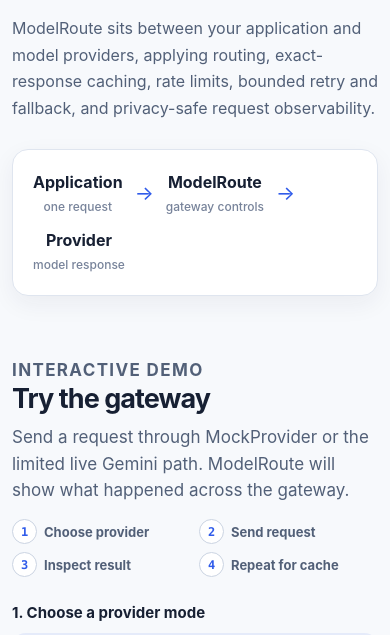
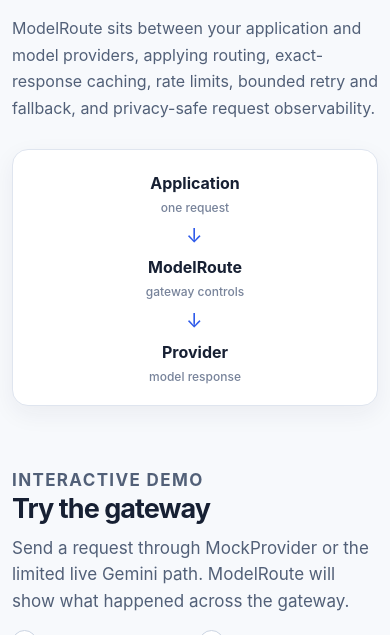
Before and after one commit to ayushgoel001/ModelRoute, a FastAPI app: page / in a window 390 px wide. Shown: the part 358-993 px from the top of the page. Run offline with FastAPI, Linux system fonts and the light colour scheme.

Commit message:
fix: align architecture diagrams

```diff
--- a/app/templates/index.html
+++ b/app/templates/index.html
@@ -49,10 +49,11 @@
     .eyebrow { margin: 0 0 12px; color: var(--blue); font-size: 13px; font-weight: 750; letter-spacing: .08em; text-transform: uppercase; }
     h1 { max-width: 860px; margin: 0; font-size: clamp(38px,4.5vw,54px); line-height: 1.08; letter-spacing: -.045em; }
     .hero-copy { max-width: 820px; margin: 20px 0 0; color: var(--text-soft); font-size: 18px; line-height: 1.65; }
-    .architecture-hint { display: flex; align-items: center; justify-content: center; gap: 12px; min-height: 92px; padding: 20px; border: 1px solid var(--line); border-radius: 16px; background: var(--surface); box-shadow: var(--shadow-soft); }
-    .architecture-node { font-weight: 700; text-align: center; }
-    .architecture-node span { display: block; margin-top: 3px; color: var(--text-faint); font-size: 12px; font-weight: 500; }
-    .architecture-arrow { color: var(--blue); font-size: 20px; }
+    .architecture-hint { display: grid; grid-template-columns: minmax(82px,1fr) 24px minmax(82px,1fr) 24px minmax(82px,1fr); align-items: start; gap: 8px; min-height: 92px; padding: 20px; border: 1px solid var(--line); border-radius: 16px; background: var(--surface); box-shadow: var(--shadow-soft); }
+    .architecture-node { min-width: 0; display: grid; grid-template-rows: 26px auto; justify-items: center; font-weight: 700; text-align: center; }
+    .architecture-node strong { line-height: 26px; }
+    .architecture-node span { display: block; margin-top: 3px; color: var(--text-faint); font-size: 12px; font-weight: 500; line-height: 1.45; }
+    .architecture-arrow { height: 26px; display: grid; place-items: center; color: var(--blue); font-size: 20px; line-height: 1; }
 
     .demo-section { padding: 22px 0 72px; }
     .section-intro { display: flex; align-items: flex-end; justify-content: space-between; gap: 32px; margin-bottom: 24px; }
@@ -169,9 +170,9 @@
     .capability-number { color: var(--blue); font: 750 12px var(--mono); }
     .capability h3 { margin: 13px 0 6px; font-size: 16px; }
     .capability p { margin: 0; color: var(--text-soft); font-size: 13px; }
-    .system-map { display: grid; grid-template-columns: auto 34px minmax(240px,1fr) 34px auto; align-items: center; gap: 12px; max-width: 960px; margin: 34px auto 0; padding: 22px; border: 1px solid var(--line); border-radius: 16px; background: var(--surface-subtle); }
-    .map-node { padding: 13px 16px; border: 1px solid var(--line-strong); border-radius: 10px; background: var(--surface); font-size: 14px; font-weight: 700; text-align: center; }
-    .map-core { padding: 18px; border-color: #aabaf0; background: var(--surface-blue); }
+    .system-map { display: grid; grid-template-columns: repeat(2,minmax(0,1fr) 34px) minmax(0,1fr); align-items: center; gap: 12px; max-width: 960px; margin: 34px auto 0; padding: 22px; border: 1px solid var(--line); border-radius: 16px; background: var(--surface-subtle); }
+    .map-node { width: 100%; min-height: 82px; display: flex; flex-direction: column; align-items: center; justify-content: center; padding: 13px 16px; border: 1px solid var(--line-strong); border-radius: 10px; background: var(--surface); font-size: 14px; font-weight: 700; text-align: center; }
+    .map-core { border-color: #aabaf0; background: var(--surface-blue); }
     .map-core small { display: block; margin-top: 5px; color: var(--text-soft); font-weight: 500; }
     .map-arrow { color: var(--blue); font-size: 22px; text-align: center; }
     .privacy-note { display: flex; gap: 13px; max-width: 960px; margin: 18px auto 0; padding: 15px 17px; border: 1px solid var(--line); border-radius: 12px; background: var(--surface); color: var(--text-soft); font-size: 13px; }
@@ -215,7 +216,9 @@
       .hero { padding: 36px 0 30px; }
       h1 { font-size: 36px; }
       .hero-copy { font-size: 16px; }
-      .architecture-hint { flex-wrap: wrap; justify-content: flex-start; min-height: 0; }
+      .architecture-hint { grid-template-columns: 1fr; justify-items: stretch; gap: 6px; min-height: 0; }
+      .architecture-node { grid-template-rows: auto auto; }
+      .architecture-arrow { justify-self: center; transform: rotate(90deg); }
       .demo-step { width: calc(50% - 4px); white-space: normal; }
       .provider-option { grid-template-columns: auto 1fr; }
       .provider-tag { grid-column: 2; justify-self: start; }
@@ -252,7 +255,7 @@
   </header>
 
   <main>
-    <section class="hero"><div class="container hero-grid"><div><p class="eyebrow">LLM gateway infrastructure</p><h1>One API for routing, protecting, and observing LLM traffic.</h1><p class="hero-copy">ModelRoute sits between your application and model providers, applying routing, exact-response caching, rate limits, bounded retry and fallback, and privacy-safe request observability.</p></div><div class="architecture-hint" aria-label="Application to ModelRoute to provider"><div class="architecture-node">Application<span>one request</span></div><span class="architecture-arrow" aria-hidden="true">→</span><div class="architecture-node">ModelRoute<span>gateway controls</span></div><span class="architecture-arrow" aria-hidden="true">→</span><div class="architecture-node">Provider<span>model response</span></div></div></div></section>
+    <section class="hero"><div class="container hero-grid"><div><p class="eyebrow">LLM gateway infrastructure</p><h1>One API for routing, protecting, and observing LLM traffic.</h1><p class="hero-copy">ModelRoute sits between your application and model providers, applying routing, exact-response caching, rate limits, bounded retry and fallback, and privacy-safe request observability.</p></div><div class="architecture-hint" aria-label="Application to ModelRoute to provider"><div class="architecture-node"><strong>Application</strong><span>one request</span></div><span class="architecture-arrow" aria-hidden="true">→</span><div class="architecture-node"><strong>ModelRoute</strong><span>gateway controls</span></div><span class="architecture-arrow" aria-hidden="true">→</span><div class="architecture-node"><strong>Provider</strong><span>model response</span></div></div></div></section>
 
     <section id="demo" class="demo-section"><div class="container">
       <div class="section-intro"><div><p class="eyebrow">Interactive demo</p><h2>Try the gateway</h2><p>Send a request through MockProvider or the limited live Gemini path. ModelRoute will show what happened across the gateway.</p></div><div class="demo-steps" aria-label="Demo steps"><span class="demo-step"><span class="demo-step-number">1</span>Choose provider</span><span class="demo-step"><span class="demo-step-number">2</span>Send request</span><span class="demo-step"><span class="demo-step-number">3</span>Inspect result</span><span class="demo-step"><span class="demo-step-number">4</span>Repeat for cache</span></div></div>
```
